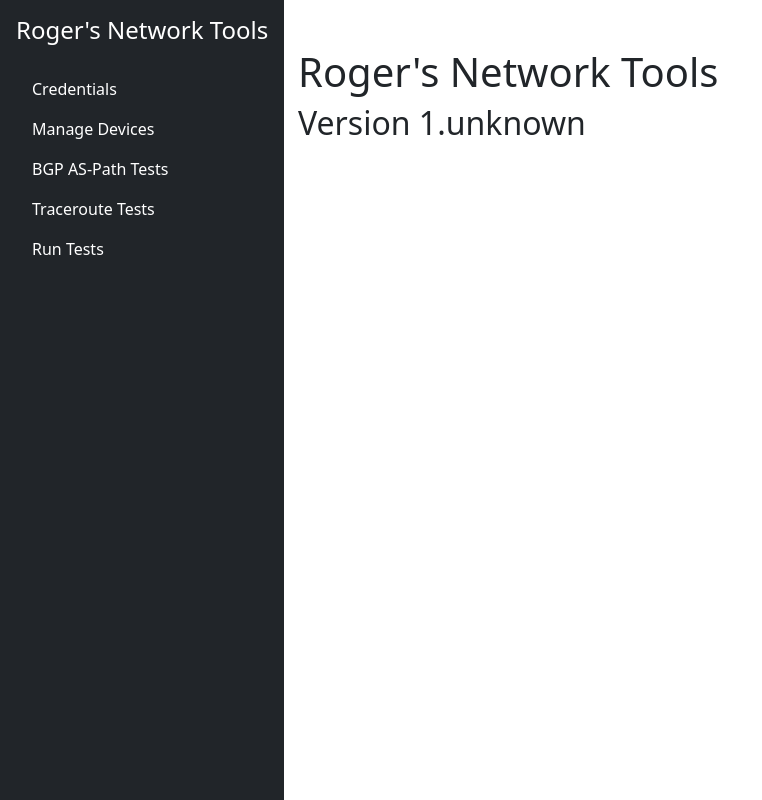
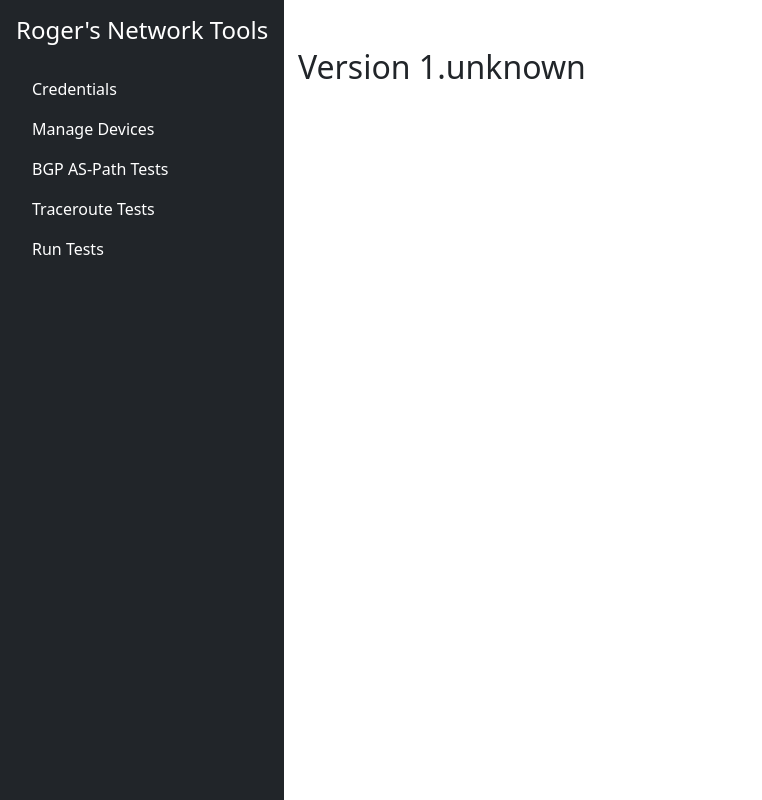
Before and after one commit to rog2054/rnt, a Flask app: page / in a window 1280 px wide. Shown: the whole page, without its empty margins (0-762 px from the left). Run offline with Flask 3, Linux system fonts and the light colour scheme; some libraries are stand-ins or nearby versions.

Commit message:
removed app name as already shown on sidebar

```diff
--- a/templates/index.html
+++ b/templates/index.html
@@ -4,6 +4,5 @@
 <link href="https://cdnjs.cloudflare.com/ajax/libs/select2/4.1.0-rc.0/css/select2.min.css" rel="stylesheet" />
 {% endblock %}
 {% block content %}
-<h1>Roger's Network Tools</h1>
 <h2>Version 1.{{version}}</h2>
 {% endblock %}
```
